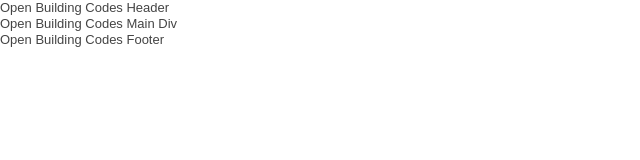
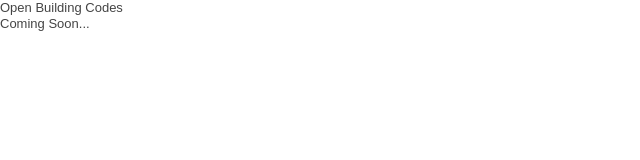
Before and after one commit to bradr/OpenBC_old, a plain HTML site: page static/index.html in a window 1280 px wide. Shown: the whole page, without its empty margins (0-640 px from the left). Drawn offline with nearby package versions, Linux system fonts and the light colour scheme.

Commit message:
restored coming soon

```diff
--- a/static/index.html
+++ b/static/index.html
@@ -50,15 +50,14 @@
 
   <div id="container">
     <header>
-      Open Building Codes Header
+    Open Building Codes
     </header>
 
     <div id="main">
-      Open Building Codes Main Div
+        Coming Soon...
     </div>
 
     <footer>
-      Open Building Codes Footer
     </footer>
   </div> <!--! end of #container -->
 
```
